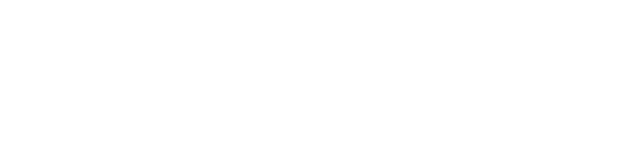
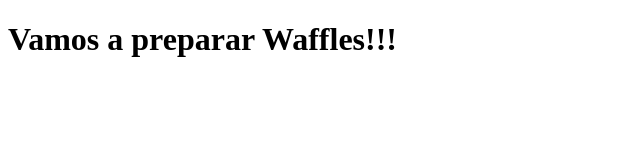
Before and after one commit to lucianocopa45/Waffles-Tarea, a plain HTML site: page index.html in a window 1280 px wide. Shown: the whole page, without its empty margins (0-640 px from the left). Drawn offline with Linux system fonts and the light colour scheme.

Commit message:
Agregue titulo en el header

```diff
--- a/index.html
+++ b/index.html
@@ -9,7 +9,7 @@
 
 <body>
     <header>
-
+        <h1>Vamos a preparar Waffles!!!</h1>
     </header>
 
     <main>
```
